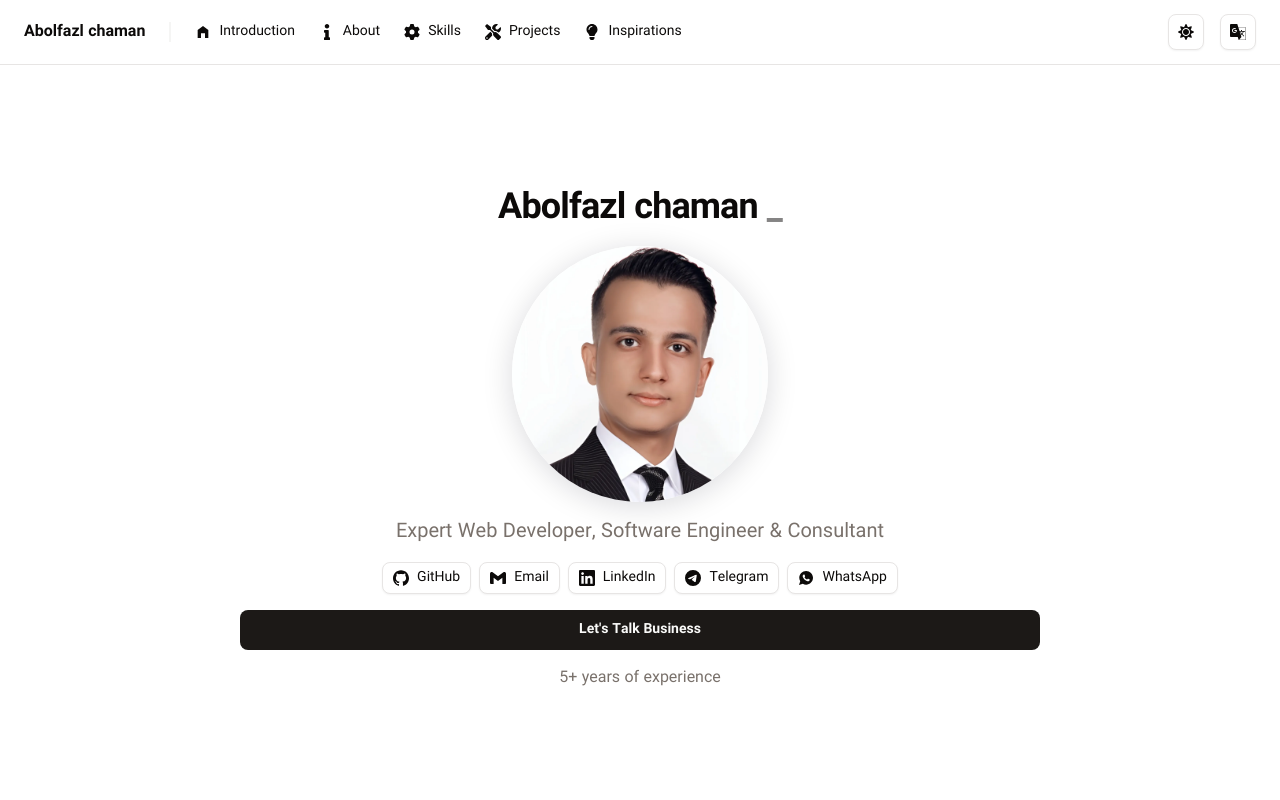
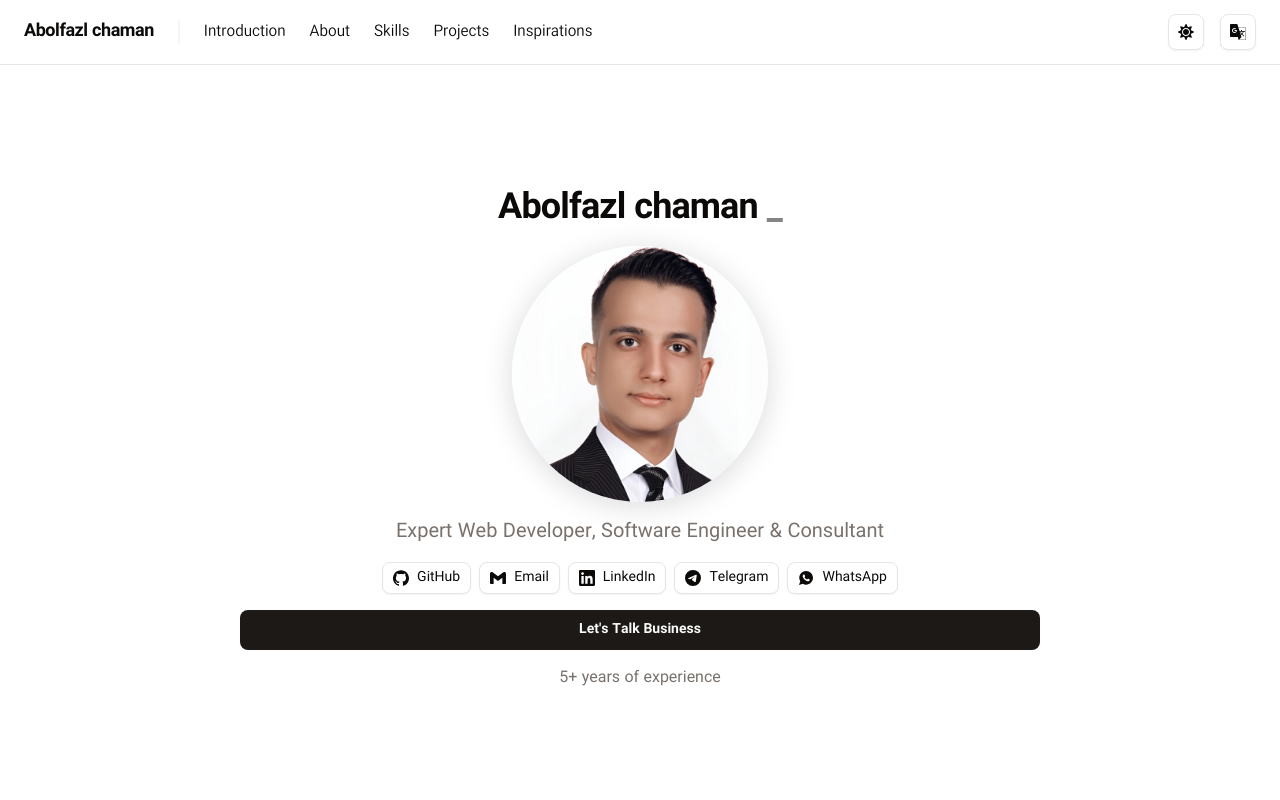
Before and after one commit to abolfazlchaman/next-portfolio, a Next.js app: page /en in a window 1280 px wide. Shown: the top 800 px of the page. Built offline with nearby package versions, Linux system fonts and the light colour scheme.

Commit message:
navigation style adjustments

```diff
--- a/app/[lang]/components/navigation.tsx
+++ b/app/[lang]/components/navigation.tsx
@@ -6,16 +6,16 @@ import { cn } from "@/lib/utils";
 // import { SiBloglovin } from "react-icons/si";
 import { Menu, X } from "lucide-react";
 import { FaInfo, FaLightbulb, FaTools } from "react-icons/fa";
-import { MdHomeFilled } from "react-icons/md";
 import { FaGear } from "react-icons/fa6";
 import { ThemeToggler } from "./theme-toggler";
 import { LanguageSelector } from "./language-selector";
 import { getDictionary } from "@/get-dictionary";
 import { NavLinksType } from "@/types/types";
 import { Button } from "@/components/ui/button";
+import { SiMainwp } from "react-icons/si";
 
 const getNavigationItems = (dict: NavLinksType) => [
-  { label: dict.home, icon: MdHomeFilled, id: "hero" },
+  { label: dict.home, icon: SiMainwp, id: "hero" },
   { label: dict.about, icon: FaInfo, id: "about" },
   { label: dict.skills, icon: FaGear, id: "skills" },
   { label: dict.projects, icon: FaTools, id: "projects" },
@@ -72,7 +72,9 @@ export function Navigation({
             <ScrollLink
               id="hero"
               onClick={() => setIsOpen(false)}>
-              <span className="text-inherit hover:text-primary transition-colors">{fullName}</span>
+              <span className="font-light text-md md:font-bold md:text-lg tracking-tight text-shadow-accent text-foreground hover:text-muted-foreground transition-colors rounded-md">
+                {fullName}
+              </span>
             </ScrollLink>
           </h1>
         </div>
@@ -84,8 +86,8 @@ export function Navigation({
               <ScrollLink
                 key={item.id}
                 id={item.id}>
-                <div className="flex items-center text-sm font-medium transition-colors hover:text-primary cursor-pointer">
-                  <item.icon className="mr-2 h-4 w-4 rtl:ml-2 rtl:mr-0" />
+                <div className="flex items-center text-md font-light transition-colors text-foreground cursor-pointer hover:text-muted-foreground">
+                  {/* <item.icon className="mr-2 h-4 w-4 rtl:ml-2 rtl:mr-0" /> */}
                   {item.label}
                 </div>
               </ScrollLink>
@@ -115,7 +117,7 @@ export function Navigation({
           />
           <X
             className={cn(
-              "absolute right-0 top-0 h-6 w-6 transition-all duration-200",
+              "absolute right-[12px] top-[11px] h-6 w-6 transition-all duration-200",
               !isOpen ? "opacity-0" : "text-foreground opacity-100",
             )}
           />
@@ -128,7 +130,8 @@ export function Navigation({
           "fixed inset-0 z-40 h-screen w-full bg-background",
           isOpen ? "block" : "hidden",
         )}>
-        <div className="container h-full px-4 pt-20">
+        <div className="container h-full px-4 pt-10">
+          <hr className="my-4" />
           <nav className="flex flex-col space-y-6">
             {navigationItems.map((item) => (
               <ScrollLink
```
